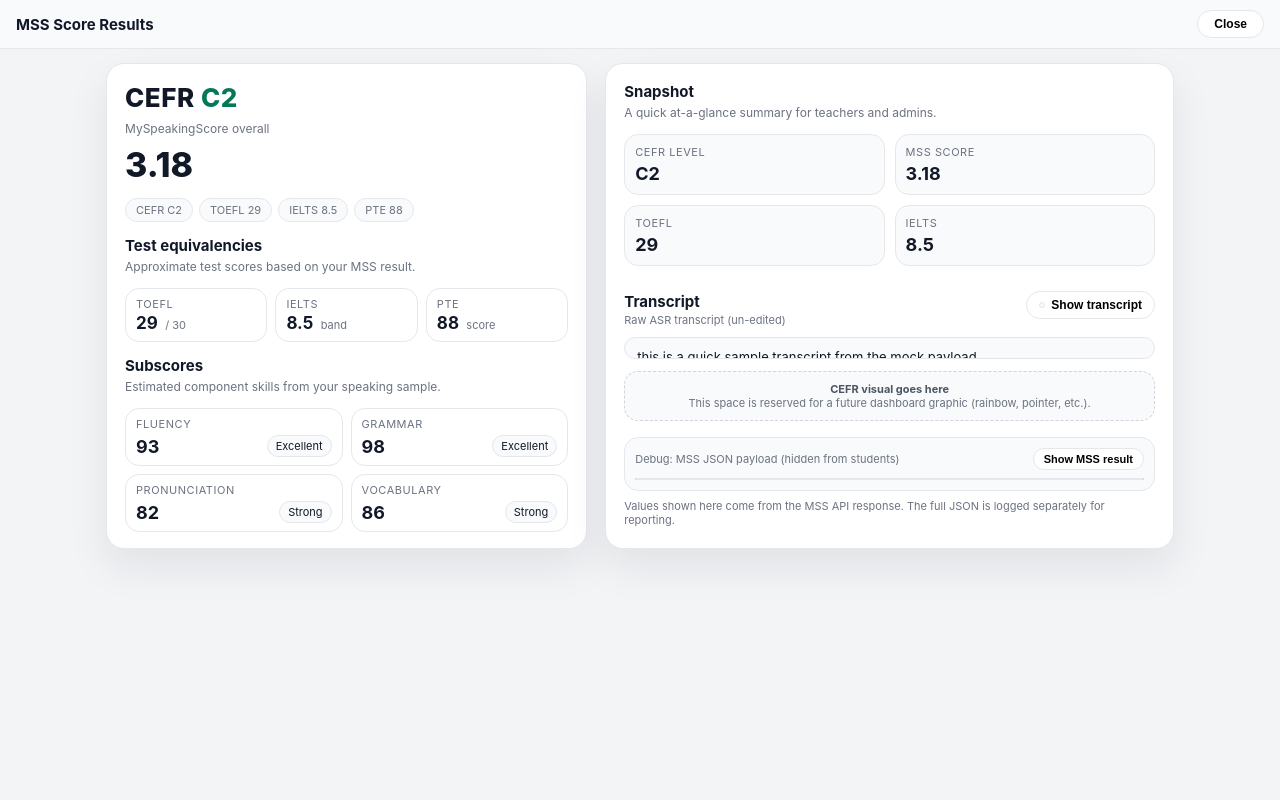
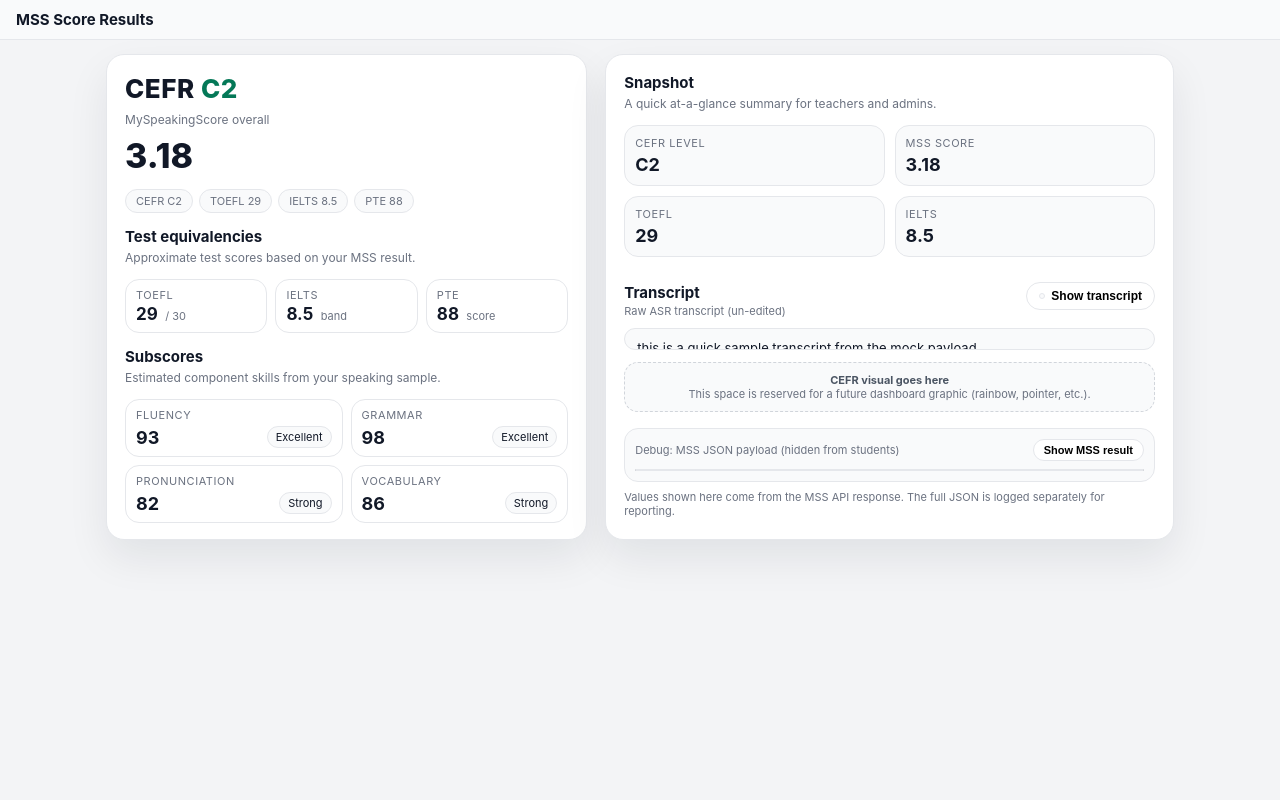
Before and after one commit to christopherhealy/msswidget_dev, a website: page public/Dashboard.html in a window 1280 px wide. Drawn offline with Linux system fonts and the light colour scheme.

Commit message:
dash button

```diff
--- a/public/Dashboard.html
+++ b/public/Dashboard.html
@@ -374,7 +374,7 @@
 <div class="shell">
   <header>
     <h1>MSS Score Results</h1>
-    <button class="btn-close" type="button" onclick="tryClose()">Close</button>
+
   </header>
 
   <div class="inner">
```
